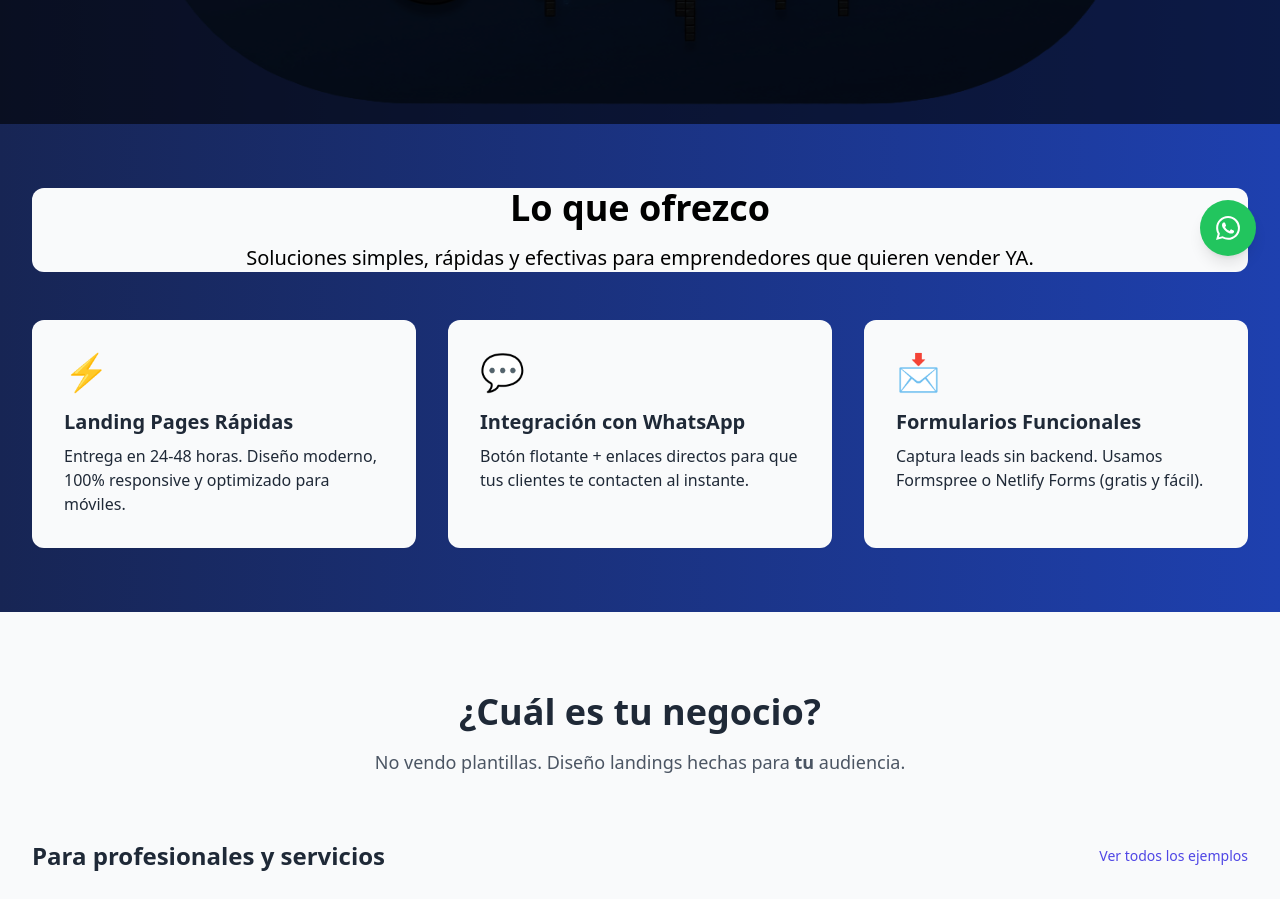
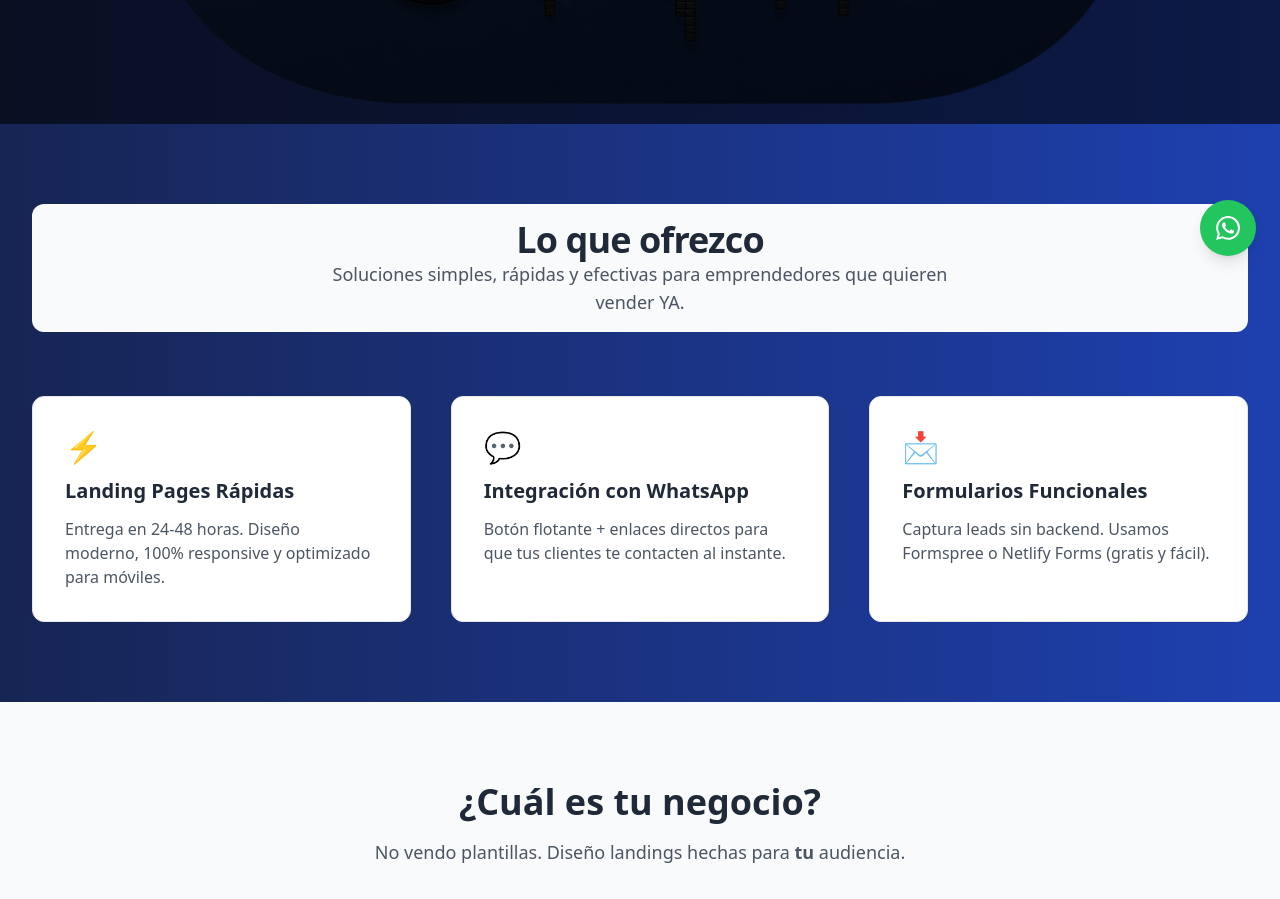
Before and after one commit to JonathanCabrera39/my-landingPage, a React (Vite) app: page / in a window 1280 px wide. Shown: the part 520-1419 px from the top of the page. Built offline with nearby package versions, Linux system fonts and the light colour scheme.

Commit message:
feat: actualización completa de la landing

```diff
--- /dev/null
+++ b/src/components/data/subjonaServices.ts
@@ -0,0 +1,20 @@
+// src/data/subjonaServices.ts (o servicesPresets.ts)
+import { Service } from '../sections/servicios2';
+
+export const subjonaServices: Service[] = [
+  {
+    title: "Landing Pages Rápidas",
+    description: "Entrega en 24-48 horas. Diseño moderno, 100% responsive y optimizado para móviles.",
+    icon: "⚡",
+  },
+  {
+    title: "Integración con WhatsApp",
+    description: "Botón flotante + enlaces directos para que tus clientes te contacten al instante.",
+    icon: "💬",
+  },
+  {
+    title: "Formularios Funcionales",
+    description: "Captura leads sin backend. Usamos Formspree o Netlify Forms (gratis y fácil).",
+    icon: "📩",
+  },
+];
--- a/src/components/sections/Services.tsx
+++ b/src/components/sections/Services.tsx
@@ -1,4 +1,6 @@
 // src/components/sections/Services.tsx
+import React from 'react';
+
 interface Service {
   title: string;
   description: string;
@@ -6,101 +8,112 @@ interface Service {
 }
 
 interface ServicesProps {
-  // ... otras props
   id?: string;
-  preset?: "default" | "subjona"; // Nueva prop para elegir el conjunto de servicios
-  customServices?: Service[]; // Opcional: para pasar servicios personalizados si no se usa un preset
+  // Contenido
   title?: string;
   subtitle?: string;
-  backgroundColor?: string;
-  textColor?: string;
-  titleBackgroundColor?: string;
-  cardBackgroundColor?: string;
-  cardTextColor?: string;
-  cardClass?: string;
+  services: Service[]; // Obligatorio
+
+  // Estilos generales del contenedor
+  containerClassName?: string; // Clases para el <section> principal
+  containerStyle?: React.CSSProperties; // Estilos inline para el contenedor principal
+
+  // Estilos del área de título/subtítulo
+  titleAreaClassName?: string; // Clases para el div que contiene título y subtítulo
+  titleAreaStyle?: React.CSSProperties; // Estilos inline para el div del título/subtítulo
+  titleClassName?: string;      // Clases para el <h2> del título
+  titleStyle?: React.CSSProperties; // Estilos inline para el <h2> del título
+  subtitleClassName?: string;   // Clases para el <p> del subtítulo
+  subtitleStyle?: React.CSSProperties; // Estilos inline para el <p> del subtítulo
+
+  // Estilos de la grilla de servicios
+  gridClassName?: string; // Clases para el contenedor de la grilla
+  gridStyle?: React.CSSProperties; // Estilos inline para la grilla
+
+  // Estilos de cada tarjeta de servicio
+  cardClassName?: string; // Clases base para cada tarjeta
+  cardStyle?: React.CSSProperties; // Estilos inline para cada tarjeta
+  cardHoverClassName?: string; // Clases adicionales para el estado hover de la tarjeta (ej: 'hover:shadow-xl hover:scale-105')
+  cardHoverStyle?: React.CSSProperties; // Estilos inline para el estado hover (menos común, Tailwind es preferible para hover)
+
+  // Estilos del icono
+  iconClassName?: string; // Clases para el contenedor del icono o el icono mismo
+  iconStyle?: React.CSSProperties; // Estilos inline para el icono
+
+  // Estilos del título de la tarjeta
+  serviceTitleClassName?: string; // Clases para el <h3> del título del servicio
+  serviceTitleStyle?: React.CSSProperties; // Estilos inline para el <h3> del título del servicio
+
+  // Estilos de la descripción de la tarjeta
+  serviceDescriptionClassName?: string; // Clases para el <p> de la descripción del servicio
+  serviceDescriptionStyle?: React.CSSProperties; // Estilos inline para el <p> de la descripción del servicio
 }
-
-// Definir los conjuntos de servicios aquí
-const servicePresets = {
-  default: [
-    {
-      title: "Nuestros Servicios",
-      description: "Producción musical profesional al más alto nivel",
-      icon: "🎵",
-    },
-    // ... otros servicios por defecto
-  ],
-  subjona: [
-    {
-      title: "Landing Pages Rápidas",
-      description:
-        "Entrega en 24-48 horas. Diseño moderno, 100% responsive y optimizado para móviles.",
-      icon: "⚡",
-    },
-    {
-      title: "Integración con WhatsApp",
-      description:
-        "Botón flotante + enlaces directos para que tus clientes te contacten al instante.",
-      icon: "💬",
-    },
-    {
-      title: "Formularios Funcionales",
-      description:
-        "Captura leads sin backend. Usamos Formspree o Netlify Forms (gratis y fácil).",
-      icon: "📩",
-    },
-  ],
-  // Puedes añadir más presets aquí si lo necesitas en el futuro
-};
 
 export default function Services({
   id,
-  preset = "default", // Valor por defecto
-  customServices, // Si se pasa, ignora el preset
-  title = preset === "subjona" ? "Lo que ofrezco" : "Nuestros Servicios",
-  subtitle = preset === "subjona"
-    ? "Soluciones simples, rápidas y efectivas para emprendedores que quieren vender YA."
-    : "Producción musical profesional al más alto nivel",
-  backgroundColor = preset === "subjona"
-    ? "bg-gradient-to-r from-blue-950 to-blue-800"
-    : "bg-gray-900",
-  textColor = preset === "subjona" ? "text-white" : "text-white",
-  titleBackgroundColor = preset === "subjona" ? "bg-gray-50" : "bg-gray-800",
-  cardBackgroundColor = preset === "subjona" ? "bg-gray-50" : "bg-gray-800",
-  cardTextColor = preset === "subjona" ? "text-gray-800" : "text-white",
-  cardClass = preset === "subjona"
-    ? "p-8 rounded-xl shadow-sm hover:shadow-md transition"
-    : "rounded-lg p-6 shadow-lg hover:shadow-xl transition-shadow",
+  title = "Nuestros Servicios",
+  subtitle = "Servicios profesionales al más alto nivel",
+  services = [],
+  // Valores por defecto para estilos genéricos
+  containerClassName = "py-16",
+  containerStyle,
+  titleAreaClassName = "text-center mb-12",
+  titleAreaStyle,
+  titleClassName = "text-3xl md:text-4xl font-bold",
+  titleStyle,
+  subtitleClassName = "text-xl",
+  subtitleStyle,
+  gridClassName = "grid grid-cols-1 md:grid-cols-2 lg:grid-cols-3 gap-8",
+  gridStyle,
+  cardClassName = "rounded-lg p-6 shadow-lg transition-shadow", // Clases base, hover se añade después
+  cardStyle,
+  cardHoverClassName = "hover:shadow-xl", // Clase específica para hover
+  cardHoverStyle,
+  iconClassName = "text-4xl mb-4",
+  iconStyle,
+  serviceTitleClassName = "text-xl font-semibold mb-2",
+  serviceTitleStyle,
+  serviceDescriptionClassName = "",
+  serviceDescriptionStyle,
 }: ServicesProps) {
-  // Determinar qué servicios usar
-  const servicesToRender = customServices || servicePresets[preset] || [];
+
+  // Combinar clases base con clases de hover (si existen) y aplicar estilos
+  const getCardClassName = (isHovering: boolean) => {
+    // En este ejemplo, no manejamos hover con estado aquí, sino con Tailwind
+    // Simplemente combinamos las clases base con las de hover
+    return `${cardClassName} ${cardHoverClassName || ''}`.trim();
+  };
 
   return (
-    <section id={id} className={`${backgroundColor} ${textColor} py-16`}>
-      <div className="max-w-7xl mx-auto px-4 sm:px-6 lg:px-8 ">
-        {/* Título y subtítulo */}
-        <div className={`${titleBackgroundColor} ${textColor} text-center mb-12 `}>
-          <h2 className="text-3xl md:text-4xl font-bold mb-4">{title}</h2>
-          <p className="text-xl">{subtitle}</p>
+    <section id={id} className={containerClassName} style={containerStyle}>
+      <div className="max-w-7xl mx-auto px-4 sm:px-6 lg:px-8">
+        {/* Área de título y subtítulo */}
+        <div className={titleAreaClassName} style={titleAreaStyle}>
+          <h2 className={titleClassName} style={titleStyle}>{title}</h2>
+          <p className={subtitleClassName} style={subtitleStyle}>{subtitle}</p>
         </div>
 
-        {/* Tarjetas de servicios */}
-        <div className="grid grid-cols-1 md:grid-cols-3 lg:grid-cols-3 gap-8">
-          {servicesToRender.map((service, index) => (
+        {/* Grilla de servicios */}
+        <div className={gridClassName} style={gridStyle}>
+          {services.map((service, index) => (
             <div
               key={index}
-              className={`
-                ${cardClass}
-                ${cardBackgroundColor ? cardBackgroundColor : ""}
-                ${cardTextColor ? cardTextColor : ""}
-              `}
+              // Combinar clases base y hover
+              className={getCardClassName(false)} // isHovering no se usa aquí, Tailwind maneja hover
+              style={cardStyle}
             >
               {service.icon && (
-                <div className="text-4xl mb-4">{service.icon}</div> // Mostrar icono como texto si es un emoji
-                // Si el icono es una URL, usar <img src={service.icon} ... />
+                <div className={iconClassName} style={iconStyle}>
+                  {/* Mostrar icono como imagen si es una URL, como texto si no */}
+                  {service.icon.startsWith('http') || service.icon.startsWith('/') ? (
+                    <img src={service.icon} alt={service.title} className="w-12 h-12 inline-block" />
+                  ) : (
+                    service.icon
+                  )}
+                </div>
               )}
-              <h3 className="text-xl font-semibold mb-2">{service.title}</h3>
-              <p>{service.description}</p>
+              <h3 className={serviceTitleClassName} style={serviceTitleStyle}>{service.title}</h3>
+              <p className={serviceDescriptionClassName} style={serviceDescriptionStyle}>{service.description}</p>
             </div>
           ))}
         </div>
--- /dev/null
+++ b/src/components/sections/servicios2.tsx
@@ -0,0 +1,84 @@
+// src/components/sections/Services.tsx
+export interface Service {
+  title: string;
+  description: string;
+  icon?: string; // URL del icono opcional
+}
+
+interface ServicesProps {
+  id?: string;
+  title?: string;
+  subtitle?: string;
+  services: Service[]; // Ahora es obligatorio pasar los servicios
+  backgroundColor?: string;
+  textColor?: string;
+  titleBackgroundColor?: string; // Nueva prop para el fondo del título
+  cardBackgroundColor?: string;
+  cardTextColor?: string;
+  cardClass?: string; // Nueva prop para clases personalizadas de las tarjetas
+  titleClass?: string; // Nueva prop para clases personalizadas del título/subtítulo
+  containerClass?: string; // Nueva prop para clases personalizadas del contenedor principal
+  gridClass?: string;    // Nueva prop para clases personalizadas de la grilla
+}
+
+// No hay presets definidos aquí, el componente es genérico
+// Los presets se pueden manejar en los componentes específicos si se desea
+
+export default function Services({
+  id,
+  title = "Nuestros Servicios", // Valor por defecto genérico
+  subtitle = "Servicios profesionales al más alto nivel", // Valor por defecto genérico
+  services = [], // Ahora es obligatorio
+  backgroundColor = "bg-gray-900", // Valor por defecto genérico
+  textColor = "text-white", // Valor por defecto genérico
+  titleBackgroundColor = "bg-gray-800", // Valor por defecto genérico
+  cardBackgroundColor = "bg-gray-800", // Valor por defecto genérico
+  cardTextColor = "text-white", // Valor por defecto genérico
+  cardClass = "rounded-lg p-6 shadow-lg hover:shadow-xl transition-shadow", // Valor por defecto genérico
+  titleClass = "text-center mb-12", // Valor por defecto genérico
+  containerClass = "max-w-7xl mx-auto px-4 sm:px-6 lg:px-8", // Valor por defecto genérico
+  gridClass = "grid grid-cols-1 md:grid-cols-2 lg:grid-cols-3 gap-8", // Valor por defecto genérico
+}: ServicesProps) {
+
+  // No hay lógica de preset aquí, solo se usan las props pasadas
+  // o los valores por defecto
+
+  return (
+    <section id={id} className={`${backgroundColor} ${textColor} py-16`}>
+      <div className={containerClass}>
+        {/* Título y subtítulo */}
+        <div className={`${titleBackgroundColor} ${textColor} ${titleClass}`}>
+          <h2 className="text-3xl md:text-4xl font-bold mb-4">{title}</h2>
+          <p className="text-xl">{subtitle}</p>
+        </div>
+
+        {/* Tarjetas de servicios */}
+        <div className={gridClass}>
+          {services.map((service, index) => (
+            <div
+              key={index}
+              className={`
+                ${cardClass}
+                ${cardBackgroundColor ? cardBackgroundColor : ""}
+                ${cardTextColor ? cardTextColor : ""}
+              `}
+            >
+              {service.icon && (
+                <div className="text-4xl mb-4">
+                  {/* Mostrar icono como imagen si es una URL, como texto si no */}
+                  {service.icon.startsWith('http') || service.icon.startsWith('/') ? (
+                    <img src={service.icon} alt={service.title} className="w-12 h-12 inline-block" />
+                  ) : (
+                    service.icon
+                  )}
+                </div>
+              )}
+              <h3 className="text-xl font-semibold mb-2">{service.title}</h3>
+              <p>{service.description}</p>
+            </div>
+          ))}
+        </div>
+      </div>
+    </section>
+  );
+}
--- a/src/landing-vet/components/BeatmakerLanding.tsx
+++ b/src/landing-vet/components/BeatmakerLanding.tsx
@@ -1,8 +1,8 @@
 // src/pages/BeatmakerLanding.tsx
-import { useEffect, useState } from "react";
+import { useState } from "react";
 import { motion } from "framer-motion";
 import AnimatedSection from "../../components/sections/AnimatedSection";
-import ScrollSection from "../../components/ScrollSection";
+import ScrollSection from "../../components/sections/ScrollSection";
 import LoadingScreen from "../../components/ui/LoadingScreen";
 import FAQ from "../components/FAQ";
 import ScrollToTop from "../../components/ui/ScrollToTop";
--- a/src/pages/Home.tsx
+++ b/src/pages/Home.tsx
@@ -14,6 +14,7 @@ import Testimonials from "../components/sections/Testimonials";
 import WhatsAppButton from "../components/ui/WhatsAppButton";
 import logo2 from "../image/logo.png";
 //import { beatmakerTheme } from '../theme/landing-themes';
+import { subjonaServices } from '../components/data/subjonaServices';
 
 export default function Home() {
   return (
@@ -57,16 +58,31 @@ export default function Home() {
           },
         ]}
       />
-      <Services
-        id="services" // Puedes pasar el id si lo requiere tu layout general
-        title="Lo que ofrezco "
-        subtitle="Soluciones simples, rápidas y efectivas para emprendedores que quieren vender YA."
-        preset="subjona"
-        backgroundColor="bg-gradient-to-r from-blue-950 to-blue-800"
-        titleBackgroundColor="bg-gray-50 rounded-xl"
-        textColor="text-black" // Ajusta según el contraste deseado
-        cardClass="bg-gray-50 p-8 rounded-xl hover:to-blue-300 shadow-sm hover:shadow-md transition text-gray-800" // Clases específicas para las tarjetas
-      />
+       <Services
+      id="servicios"
+      title="Lo que ofrezco"
+      subtitle="Soluciones simples, rápidas y efectivas para emprendedores que quieren vender YA."
+      services={subjonaServices}
+      // Personalizar contenedor principal
+      containerClassName="bg-gradient-to-r from-blue-950 to-blue-800 py-20"
+      containerStyle={{ minHeight: '500px' }} // Ejemplo de estilo inline
+      // Personalizar área de título/subtítulo
+      titleAreaClassName="bg-gray-50 text-center mb-16 rounded-xl p-4"
+      titleClassName="text-4xl font-extrabold tracking-tight text-gray-800"
+      subtitleClassName="text-lg text-gray-600 max-w-2xl mx-auto"
+      // Personalizar grilla
+      gridClassName="grid grid-cols-1 md:grid-cols-3 gap-10"
+      // Personalizar tarjetas
+      cardClassName="bg-white p-8 rounded-xl shadow-sm transition text-gray-800"
+      cardHoverClassName="hover:shadow-md hover:scale-105" // Aplicar efectos de hover
+      cardStyle={{ border: '1px solid #e5e7eb' }} // Ejemplo de estilo inline en la tarjeta
+      // Personalizar icono
+      iconClassName="text-3xl mb-3 text-indigo-600"
+      // Personalizar título del servicio
+      serviceTitleClassName="text-xl font-bold mb-3 text-gray-800"
+      // Personalizar descripción del servicio
+      serviceDescriptionClassName="text-gray-600"
+    />
       <Portfolio
         id="portafolio"
         preset="subjona"
```
